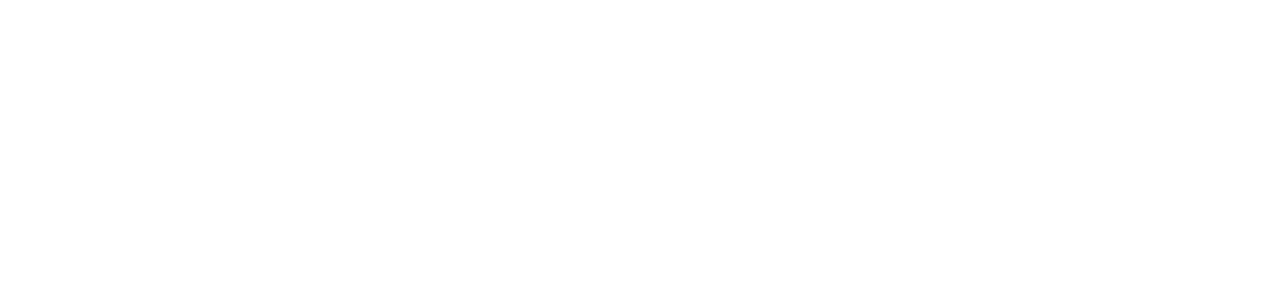
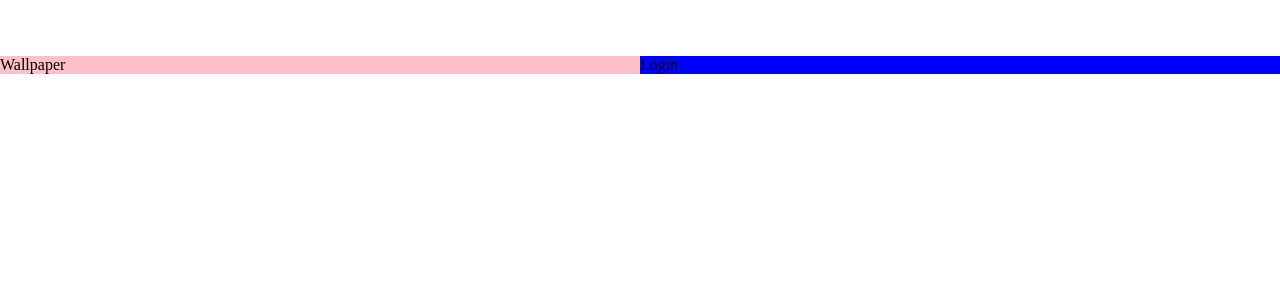
Before and after one commit to YasminCastro/solutions-wizard, a Next.js app: page / in a window 1280 px wide. Shown: the top 300 px of the page. Built offline with nearby package versions, Linux system fonts and the light colour scheme.

Commit message:
feat: new login page

```diff
--- /dev/null
+++ b/src/components/Pages/Login/Left/index.tsx
@@ -0,0 +1,11 @@
+import { Container, Wrapper } from "./styles";
+
+const LeftSection: React.FC = () => {
+  return (
+    <Wrapper>
+      <Container>Wallpaper</Container>
+    </Wrapper>
+  );
+};
+
+export default LeftSection;
--- /dev/null
+++ b/src/components/Pages/Login/Left/styles.ts
@@ -0,0 +1,11 @@
+import styled from "styled-components";
+
+export const Wrapper = styled.section`
+  width: 100%;
+
+  background-color: pink;
+`;
+
+export const Container = styled.div`
+  width: 100%;
+`;
--- /dev/null
+++ b/src/components/Pages/Login/Right/index.tsx
@@ -0,0 +1,11 @@
+import { Container, Wrapper } from "./styles";
+
+const RightSection: React.FC = () => {
+  return (
+    <Wrapper>
+      <Container>Login</Container>
+    </Wrapper>
+  );
+};
+
+export default RightSection;
--- /dev/null
+++ b/src/components/Pages/Login/Right/styles.ts
@@ -0,0 +1,11 @@
+import styled from "styled-components";
+
+export const Wrapper = styled.section`
+  width: 100%;
+
+  background-color: blue;
+`;
+
+export const Container = styled.div`
+  width: 100%;
+`;
--- a/src/pages/index.tsx
+++ b/src/pages/index.tsx
@@ -1,3 +1,19 @@
+import Layout from "@/components/Global/Layout";
+import LeftSection from "@/components/Pages/Login/Left";
+import RightSection from "@/components/Pages/Login/Right";
+import { PageContainer, PageWrapper } from "@/styles/Page";
+
 export default function Home() {
-  return <></>;
+  return (
+    <>
+      <Layout>
+        <PageWrapper>
+          <PageContainer>
+            <LeftSection />
+            <RightSection />
+          </PageContainer>
+        </PageWrapper>
+      </Layout>
+    </>
+  );
 }
--- /dev/null
+++ b/src/styles/Page.ts
@@ -0,0 +1,18 @@
+import styled from "styled-components";
+
+export const PageWrapper = styled.div`
+  width: 100%;
+
+  display: flex;
+  justify-content: center;
+  flex-direction: column;
+  align-items: center;
+`;
+
+export const PageContainer = styled.div`
+  width: 100%;
+
+  display: flex;
+  justify-content: center;
+  align-items: center;
+`;
```
